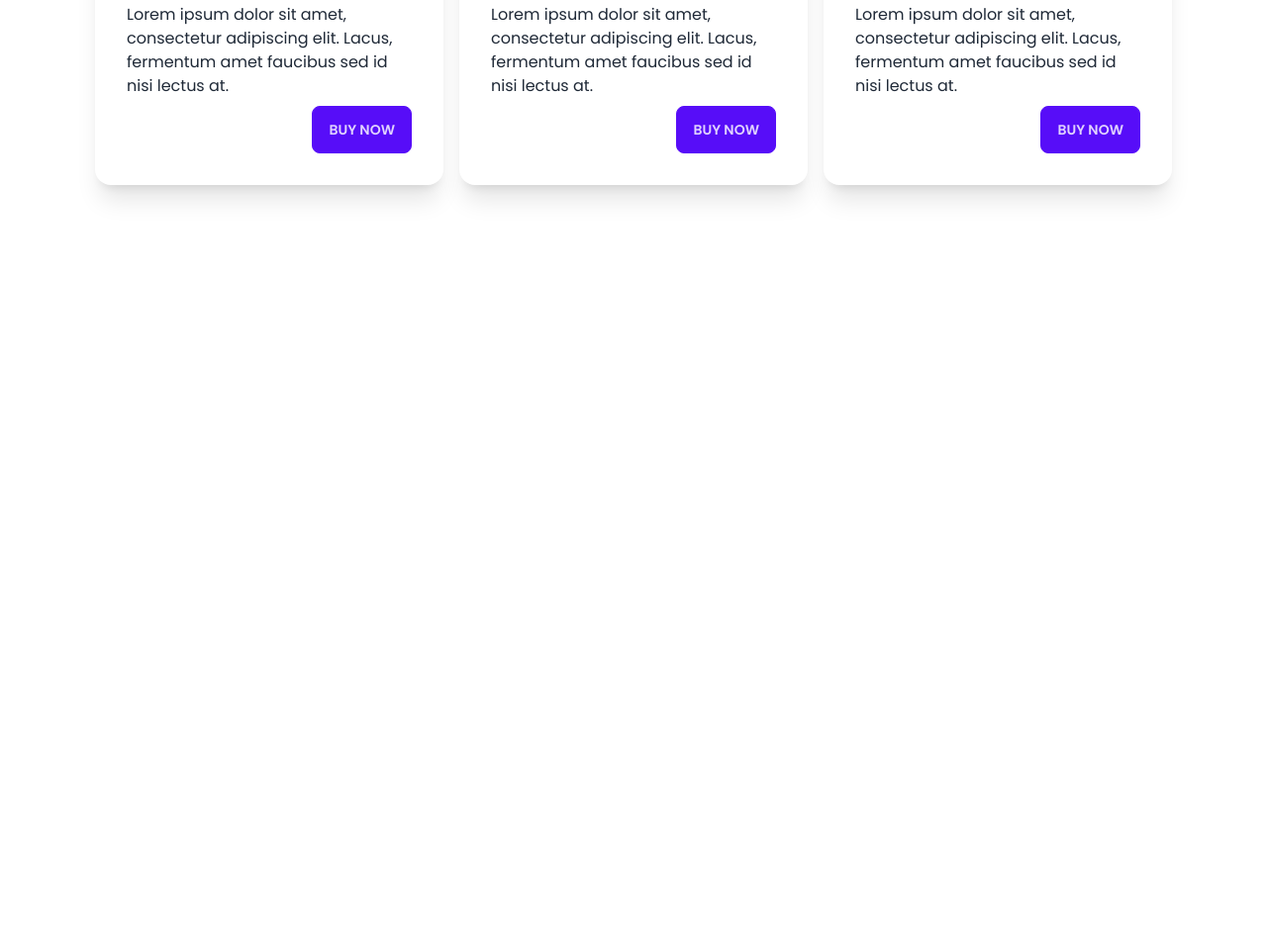
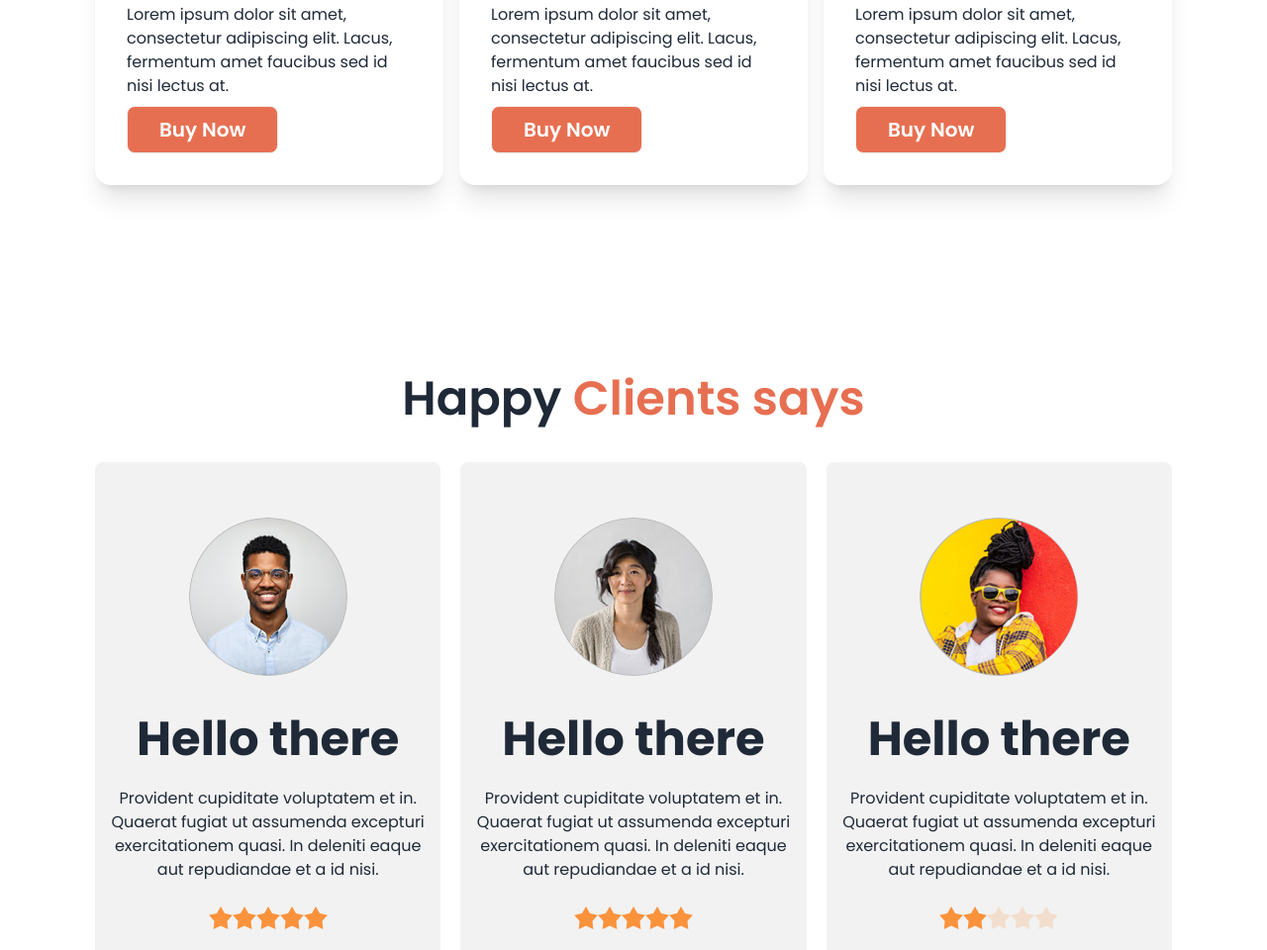
Before and after one commit to jibon-roy/bikerz-zone, a website: page index.html in a window 1280 px wide. Shown: the part 1840-2800 px from the top of the page at 99% size. Before the commit the page ends 2123 px from the top, so only its background shows below. Drawn offline with nearby package versions, Linux system fonts and the light colour scheme.

Commit message:
Clients review part completed

```diff
--- a/index.html
+++ b/index.html
@@ -68,7 +68,7 @@
     <!-- Header part with banner slider -->
     <header class="max-w-screen-xl mx-auto">
         <!-- Banner or Slider section -->
-        <div class="carousel w-full m-0  bg-[#E76F5111]">
+        <div class="carousel w-full flex bg-[#E76F5111]">
             <div id="slide1" class="carousel-item relative w-full p-24 max-md:p-3 box-border">
                 <div class="flex justify-between items-center w-full max-md:flex-col">
                     <div class="flex-1">
@@ -175,15 +175,15 @@
             <div class="text-center">
                 <h1 class="text-5xl font-semibold mb-10">Fetured Bikes In This Year</h1>
             </div>
-            <div class="container flex justify-center md:space-x-4 max-md:space-y-4 max-md:flex-col">
+            <div class="container flex justify-center md:space-x-4 max-md:space-y-16 max-md:flex-col">
                 <div class="card max-md:w-4/5 max-md:m-auto bg-base-100 shadow-xl">
                     <figure><img src="./images/others/latest1.png" alt="Shoes" /></figure>
                     <div class="card-body">
                         <h2 class="card-title">Ducati XDIAVEL S-73</h2>
                         <p>Lorem ipsum dolor sit amet, consectetur adipiscing elit. Lacus, fermentum amet faucibus sed
                             id nisi lectus at.</p>
-                        <div class="card-actions justify-end">
-                            <button class="btn btn-primary">Buy Now</button>
+                        <div class="card-actions justify-start">
+                            <button class="btn text-xl text-white bg-[#E76F51] px-8 normal-case">Buy Now</button>
                         </div>
                     </div>
                 </div>
@@ -193,8 +193,8 @@
                         <h2 class="card-title">Motorcycles & Scooters</h2>
                         <p>Lorem ipsum dolor sit amet, consectetur adipiscing elit. Lacus, fermentum amet faucibus sed
                             id nisi lectus at.</p>
-                        <div class="card-actions justify-end">
-                            <button class="btn btn-primary">Buy Now</button>
+                        <div class="card-actions justify-start">
+                            <button class="btn text-xl text-white bg-[#E76F51] px-8 normal-case">Buy Now</button>
                         </div>
                     </div>
                 </div>
@@ -204,8 +204,85 @@
                         <h2 class="card-title">2021 Honda CBR500R</h2>
                         <p>Lorem ipsum dolor sit amet, consectetur adipiscing elit. Lacus, fermentum amet faucibus sed
                             id nisi lectus at.</p>
-                        <div class="card-actions justify-end">
-                            <button class="btn btn-primary">Buy Now</button>
+                        <div class="card-actions justify-start">
+                            <button class="btn text-xl text-white bg-[#E76F51] px-8 normal-case">Buy Now</button>
+                        </div>
+                    </div>
+                </div>
+            </div>
+        </section>
+        <!-- Happy Clients section -->
+        <section class="p-24 max-md:p-4 max-md:my-10 ">
+            <div class="text-center">
+                <h1 class="text-5xl font-semibold mb-10">Happy <span class="text-[#E76F51]">Clients says</span></h1>
+            </div>
+            <div class="flex gap-5">
+                <div class="hero h-2/4 bg-base-200 rounded-lg">
+                    <div class="hero-content text-center">
+                        <div class="max-w-md">
+                            <div class="avatar">
+                                <div class="w-40 rounded-full my-10">
+                                    <img src="./images/others/user-1.png" />
+                                </div>
+                            </div>
+                            <h1 class="text-5xl font-bold">Hello there</h1>
+                            <p class="py-6">Provident cupiditate voluptatem et in. Quaerat fugiat ut assumenda excepturi
+                                exercitationem quasi. In deleniti eaque aut repudiandae et a id nisi.</p>
+                            <div class="rating">
+                                <input type="radio" name="rating-2" class="mask mask-star-2 bg-orange-400" />
+                                <input type="radio" name="rating-2" class="mask mask-star-2 bg-orange-400" checked />
+                                <input type="radio" name="rating-2" class="mask mask-star-2 bg-orange-400" />
+                                <input type="radio" name="rating-2" class="mask mask-star-2 bg-orange-400" />
+                                <input type="radio" name="rating-2" class="mask mask-star-2 bg-orange-400" />
+                            </div>
+                            <p class="font-semibold text-[#23A6F0] my-5">Regina Miles</p>
+                            <p class="text-black font-semibold">Banker</p>
+                        </div>
+                    </div>
+                </div>
+                <div class="hero h-2/4 bg-base-200 rounded-lg">
+                    <div class="hero-content text-center">
+                        <div class="max-w-md ">
+                            <div class="avatar">
+                                <div class="w-40 rounded-full my-10">
+                                    <img src="./images/others/user-2.png" />
+                                </div>
+                            </div>
+                            <h1 class="text-5xl font-bold">Hello there</h1>
+                            <p class="py-6">Provident cupiditate voluptatem et in. Quaerat fugiat ut assumenda excepturi
+                                exercitationem quasi. In deleniti eaque aut repudiandae et a id nisi.</p>
+                            <div class="rating">
+                                <input type="radio" name="rating-2" class="mask mask-star-2 bg-orange-400" />
+                                <input type="radio" name="rating-2" class="mask mask-star-2 bg-orange-400" checked />
+                                <input type="radio" name="rating-2" class="mask mask-star-2 bg-orange-400" />
+                                <input type="radio" name="rating-2" class="mask mask-star-2 bg-orange-400" />
+                                <input type="radio" name="rating-2" class="mask mask-star-2 bg-orange-400" />
+                            </div>
+                            <p class="font-semibold text-[#23A6F0] my-5">Regina Miles</p>
+                            <p class="text-black font-semibold">Banker</p>
+                        </div>
+                    </div>
+                </div>
+                <div class="hero h-2/4 bg-base-200 rounded-lg">
+                    <div class="hero-content text-center">
+                        <div class="max-w-md">
+                            <div class="avatar">
+                                <div class="w-40 rounded-full my-10">
+                                    <img src="./images/others/user-3.png" />
+                                </div>
+                            </div>
+                            <h1 class="text-5xl font-bold">Hello there</h1>
+                            <p class="py-6">Provident cupiditate voluptatem et in. Quaerat fugiat ut assumenda excepturi
+                                exercitationem quasi. In deleniti eaque aut repudiandae et a id nisi.</p>
+                            <div class="rating">
+                                <input type="radio" name="rating-2" class="mask mask-star-2 bg-orange-400" />
+                                <input type="radio" name="rating-2" class="mask mask-star-2 bg-orange-400" checked />
+                                <input type="radio" name="rating-2" class="mask mask-star-2 bg-orange-400" />
+                                <input type="radio" name="rating-2" class="mask mask-star-2 bg-orange-400" />
+                                <input type="radio" name="rating-2" class="mask mask-star-2 bg-orange-400" />
+                            </div>
+                            <p class="font-semibold text-[#23A6F0] my-5">Regina Miles</p>
+                            <p class="text-black font-semibold">Banker</p>
                         </div>
                     </div>
                 </div>
```
